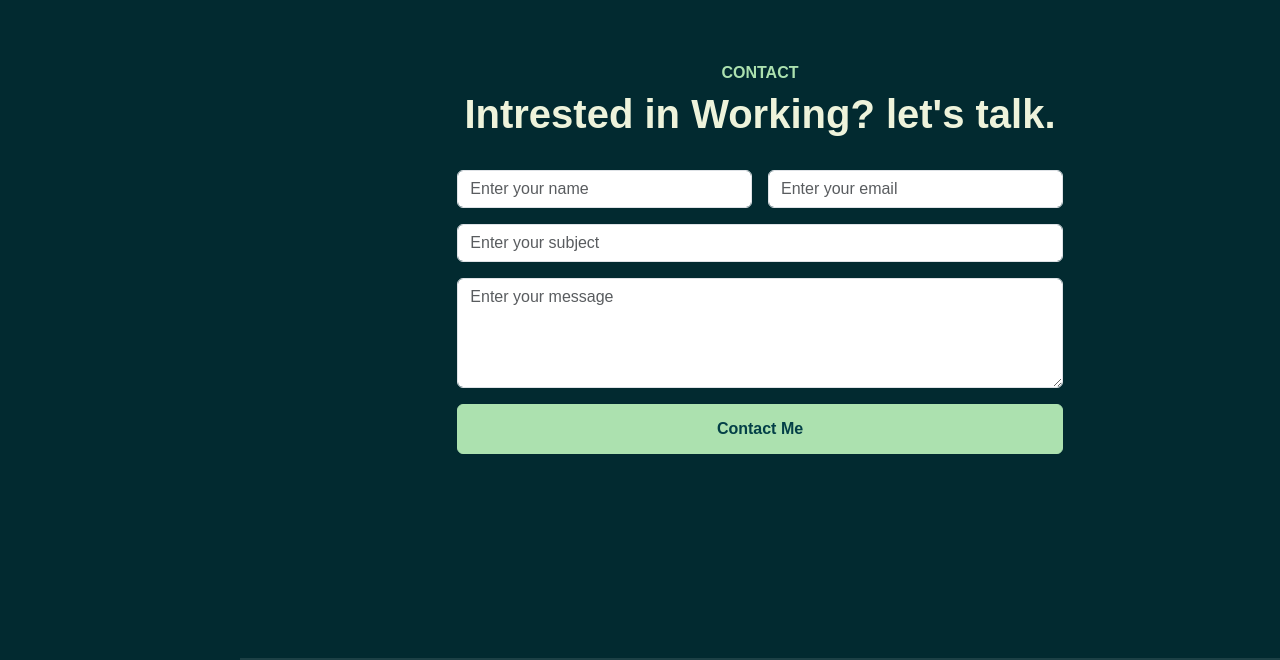
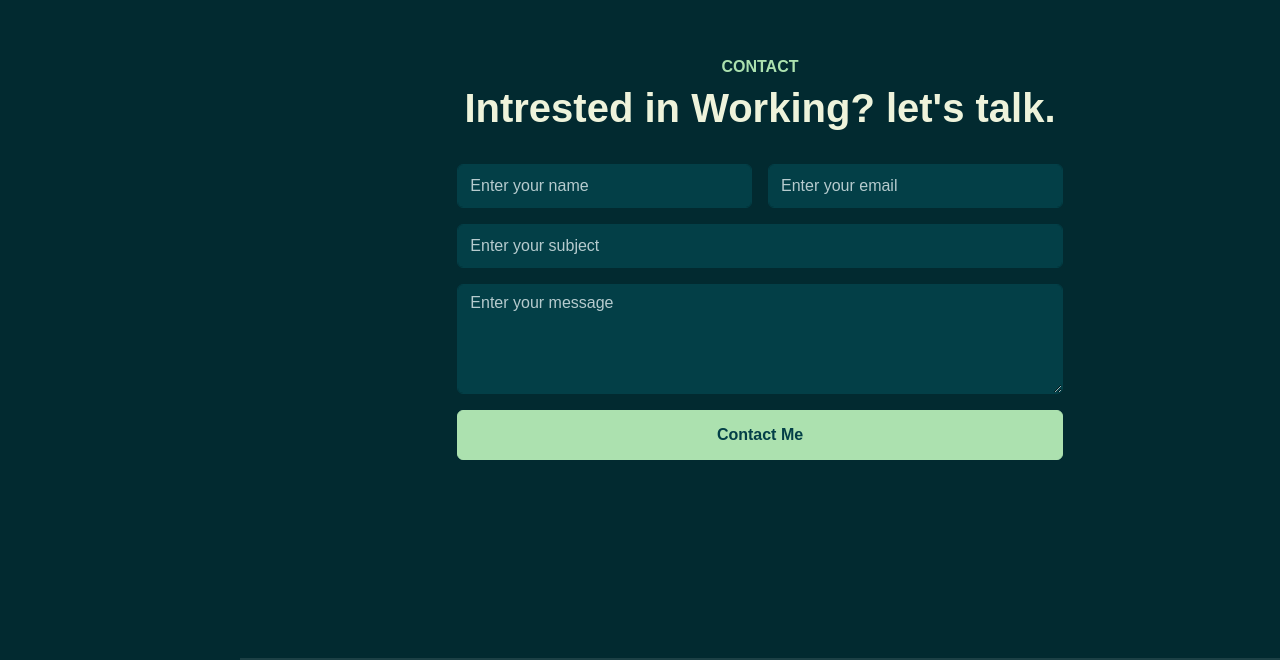
Before and after one commit to Lawani-EJ/Personal-Portfolio, a plain HTML site: page Assets/Pages/index.html in a window 1280 px wide. Shown: the part 5762-6422 px from the top of the page. Drawn offline with nearby package versions, Linux system fonts and the light colour scheme; files that its build step writes are made by us from their sources; files whose address does not match are found by name; a web font is replaced by a local one.

Commit message:
Styling applied for the contact form For this commit I added mods for the contact form, Setting the background color, border color and the text color to match the website, Adjusted the height of the input fields.

```diff
--- a/Assets/CSS/styles.css
+++ b/Assets/CSS/styles.css
@@ -172,3 +172,23 @@ img {
 .card-custom:hover .card-custom-image img{
     transform: scale(1.1);
 }
+
+/* contacts section */
+#contact .form-control {
+    background-color: var(--color-base);
+    border-color: var(--color-base);
+    color: var(--color-body);
+}
+
+#contact .form-control:focus{
+    border-color: var(--color-base2);
+    /* box-shadow: none; */
+}
+
+#contact .form-control::placeholder{
+    color: var(--color-body);
+}
+
+#contact input.form-control{
+    height: 44px;
+}
```
